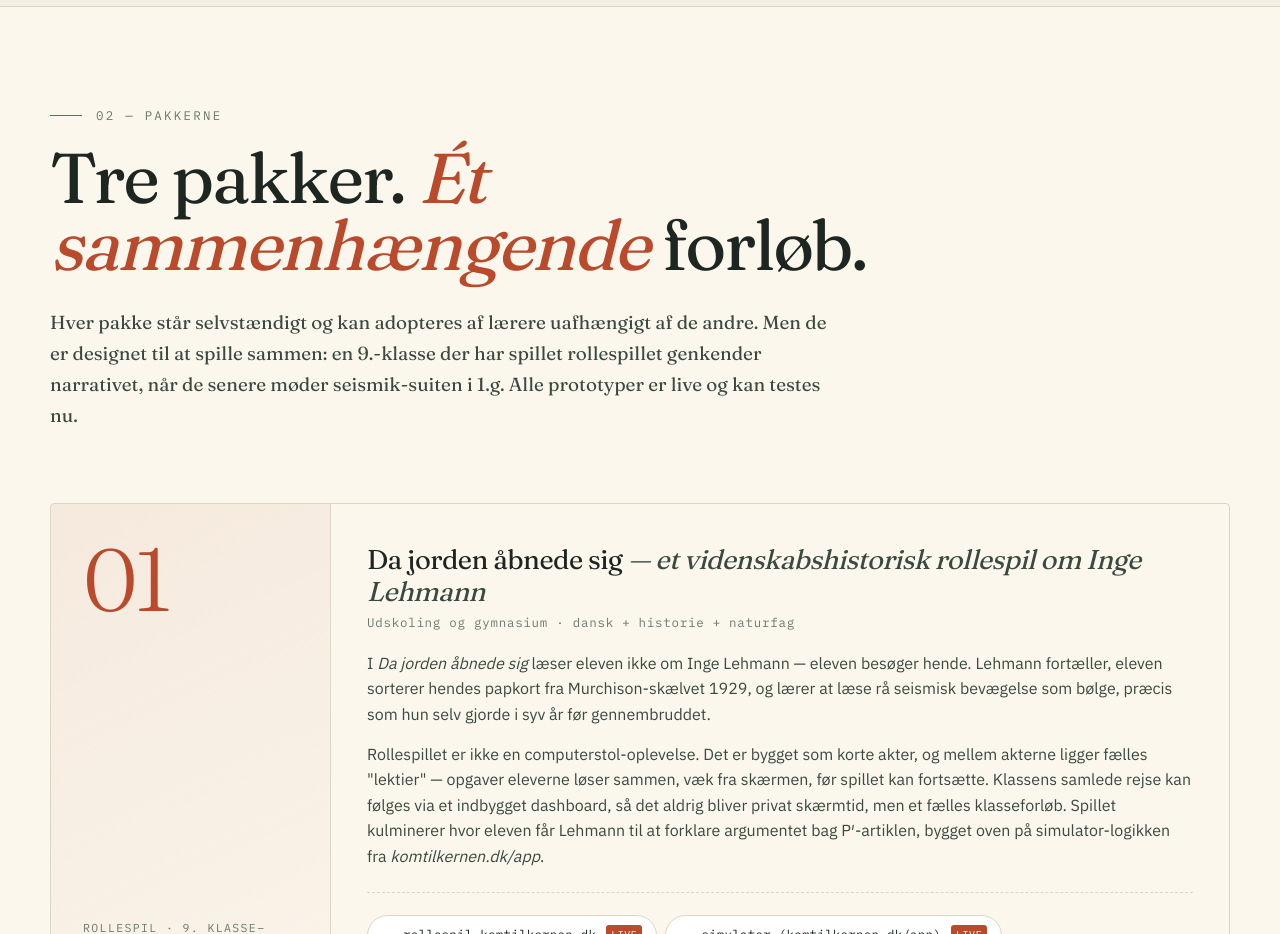
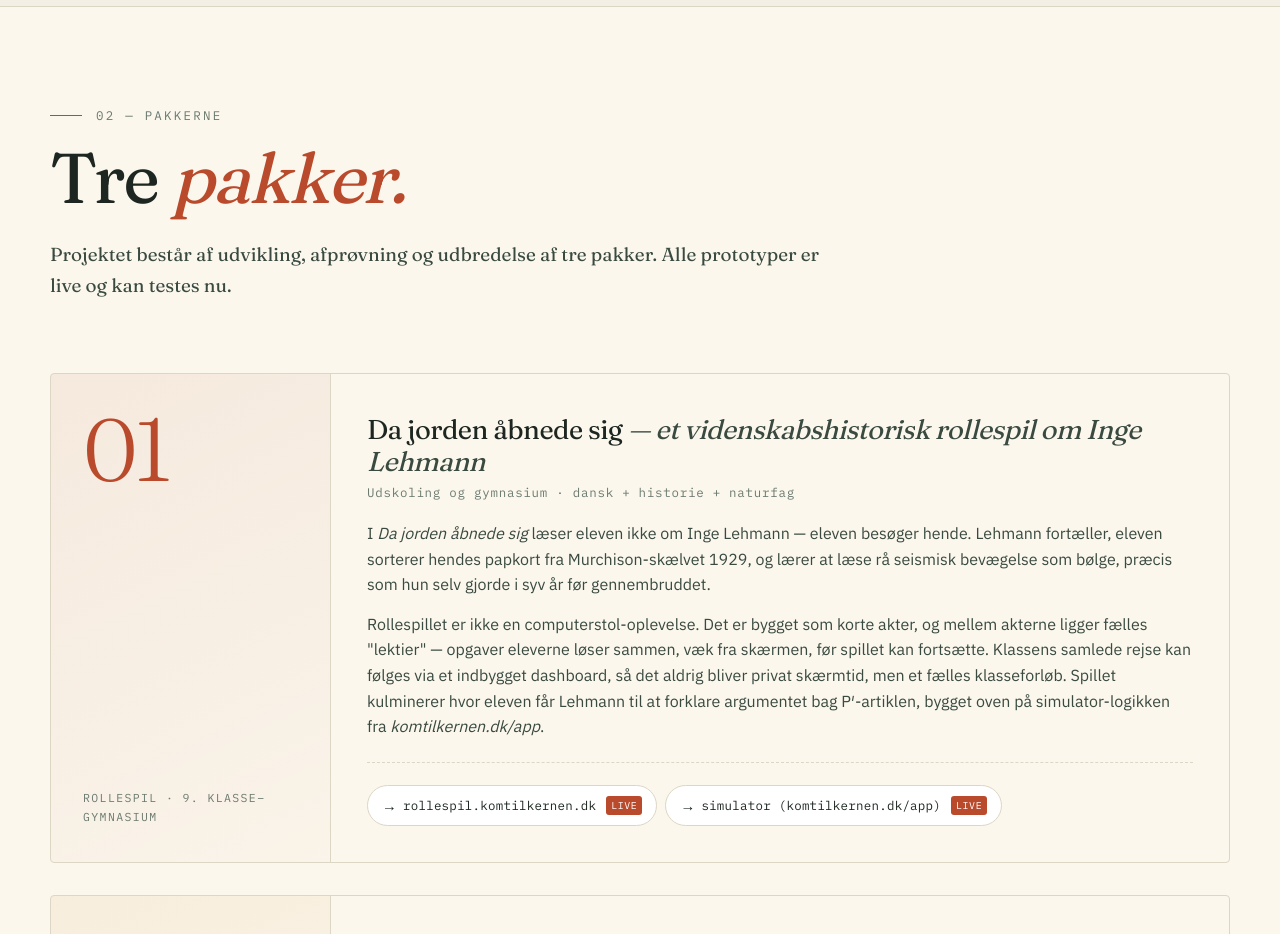
Before and after one commit to geovidenskab/komtilkernen-web, a website: page astra/projekt.html in a window 1280 px wide. Shown: the part 1760-2694 px from the top of the page. Drawn offline with Linux system fonts and the light colour scheme.

Commit message:
Forenkl pakker-overskrift og section-lede

```diff
--- a/astra/projekt.html
+++ b/astra/projekt.html
@@ -746,9 +746,9 @@ footer a:hover{border-bottom-color:var(--ink)}
 <section class="section alt" id="pakker">
   <div class="wrap">
     <div class="section-eyebrow">02 — Pakkerne</div>
-    <h2 class="section-title">Tre pakker. <em>Ét sammenhængende</em> forløb.</h2>
+    <h2 class="section-title">Tre <em>pakker.</em></h2>
     <p class="section-lede">
-      Hver pakke står selvstændigt og kan adopteres af lærere uafhængigt af de andre. Men de er designet til at spille sammen: en 9.-klasse der har spillet rollespillet genkender narrativet, når de senere møder seismik-suiten i 1.g. Alle prototyper er live og kan testes nu.
+      Projektet består af udvikling, afprøvning og udbredelse af tre pakker. Alle prototyper er live og kan testes nu.
     </p>
 
     <div class="packages">
```
